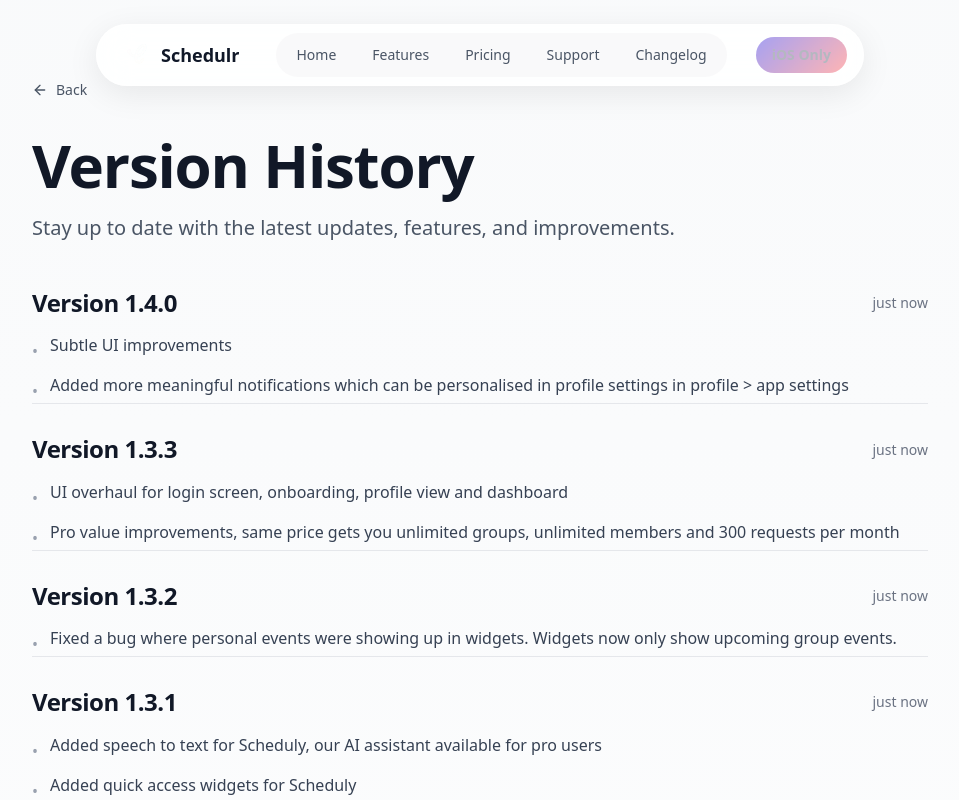
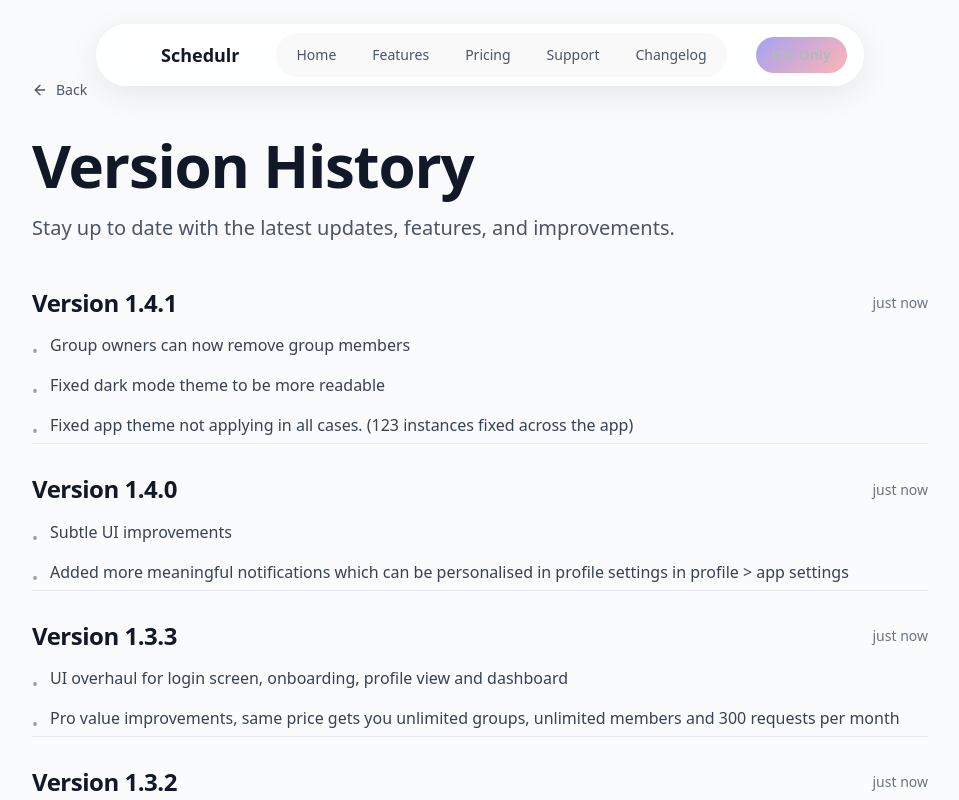
Before and after one commit to danblock97/schedulr-web, a Next.js app: page /changelog in a window 1280 px wide. Shown: the top 800 px of the page, without its empty margins (160-1119 px from the left). Built offline with nearby package versions, Linux system fonts and the light colour scheme.

Commit message:
feat: add changelog entry for version 1.4.1 with group management and theme fixes
- Introduced version 1.4.1 to the changelog, highlighting new features for group owners.
- Added fixes for dark mode readability and theme application across the app.

```diff
--- a/app/changelog/page.tsx
+++ b/app/changelog/page.tsx
@@ -18,6 +18,15 @@ interface Version {
 
 // Release dates - timestamps automatically calculate relative time from these dates
 const versions: Version[] = [
+  {
+    version: '1.4.1',
+    releaseDate: new Date('2025-12-06T12:00:00'), // Dec 6, 2025
+    changes: [
+      'Group owners can now remove group members',
+      'Fixed dark mode theme to be more readable',
+      'Fixed app theme not applying in all cases. (123 instances fixed across the app)',
+    ],
+  },
   {
     version: '1.4.0',
     releaseDate: new Date('2025-12-05T12:00:00'), // Dec 5, 2025
```
